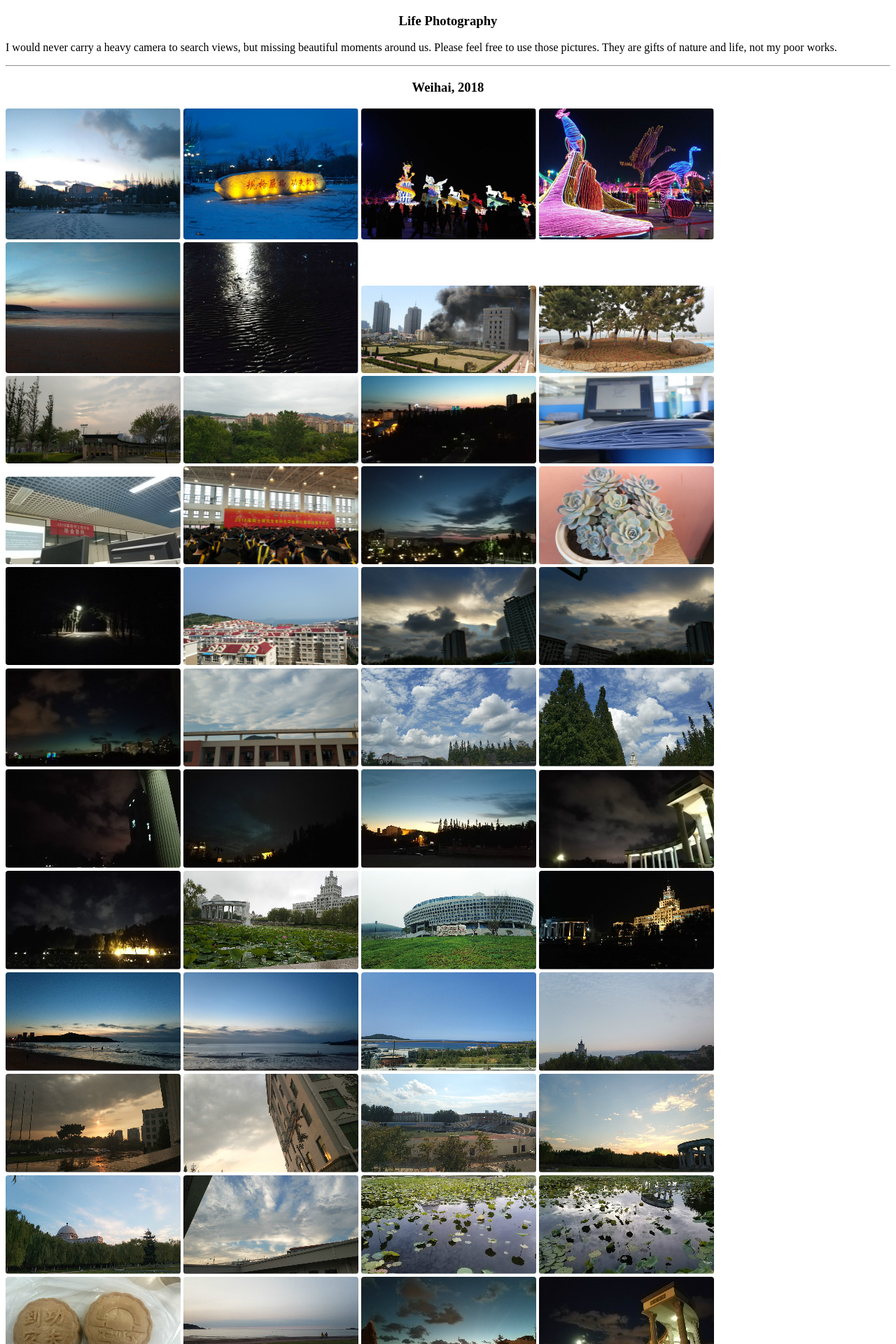
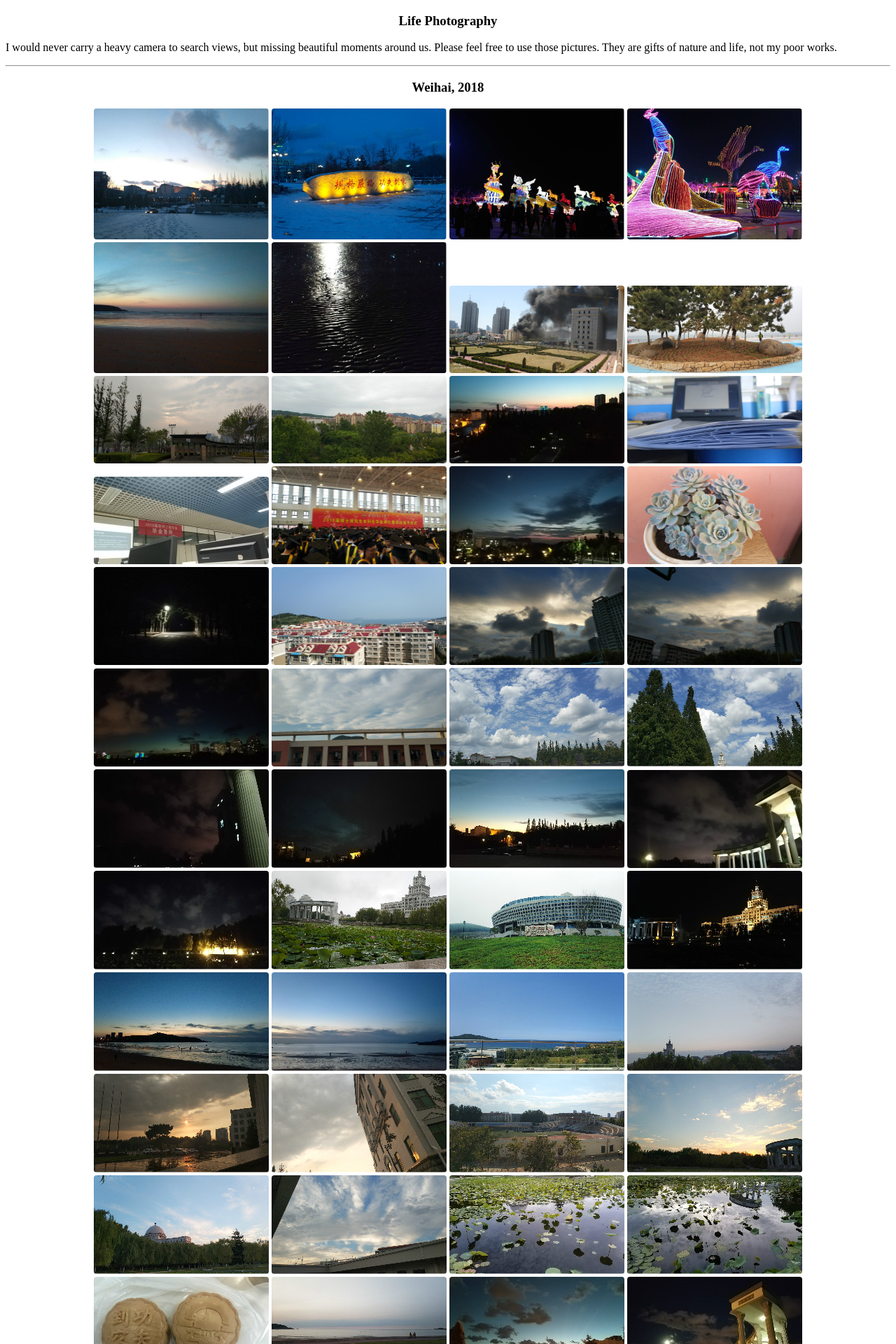
Before and after one commit to PAULYZHENG/paulyzheng.github.io, a Jekyll site: the page photograph/index.html, which Jekyll copies as it is, in a window 1280 px wide. Shown: the top 1920 px of the page at 70% size. Built offline with Jekyll 4.4.1, drawn with Linux system fonts in a browser that asks for light colours.

Commit message:
Update index.html

```diff
--- a/photograph/index.html
+++ b/photograph/index.html
@@ -8,7 +8,7 @@
 </head>
 <body>
 
-  <div style="text-align:center;">
+  <section style="text-align:center;">
     <h3>Life Photography</h3>
     <p style="text-align:left;">
       I would never carry a heavy camera to search views, but missing beautiful moments around us. Please feel free to use those pictures. They are gifts of nature and life, not my poor works.
@@ -16,7 +16,7 @@
     <hr />
 
     <h3>Weihai, 2018</h3>
-    <div style="text-align:left;">
+    <div >
       <a class="example-image-link" href="./photo/2018001.jpg" data-lightbox="2018" data-title=""><img class="example-image" src="./thumbnail/2018001.jpg"/></a>
       <a class="example-image-link" href="./photo/2018002.jpg" data-lightbox="2018" data-title=""><img class="example-image" src="./thumbnail/2018002.jpg"/></a>
       <a class="example-image-link" href="./photo/2018003.jpg" data-lightbox="2018" data-title=""><img class="example-image" src="./thumbnail/2018003.jpg"/></a>
@@ -110,7 +110,7 @@
       <a class="example-image-link" href="./photo/2016001.jpg" data-lightbox="2016" data-title=""><img class="example-image" src="./thumbnail/2016001.jpg"/></a>
       <a class="example-image-link" href="./photo/2016008.jpg" data-lightbox="2016" data-title=""><img class="example-image" src="./thumbnail/2016008.jpg"/></a>
     </div>
-  </div>
+  </section>
 
   <section>
     <p style="text-align:center;">
```
